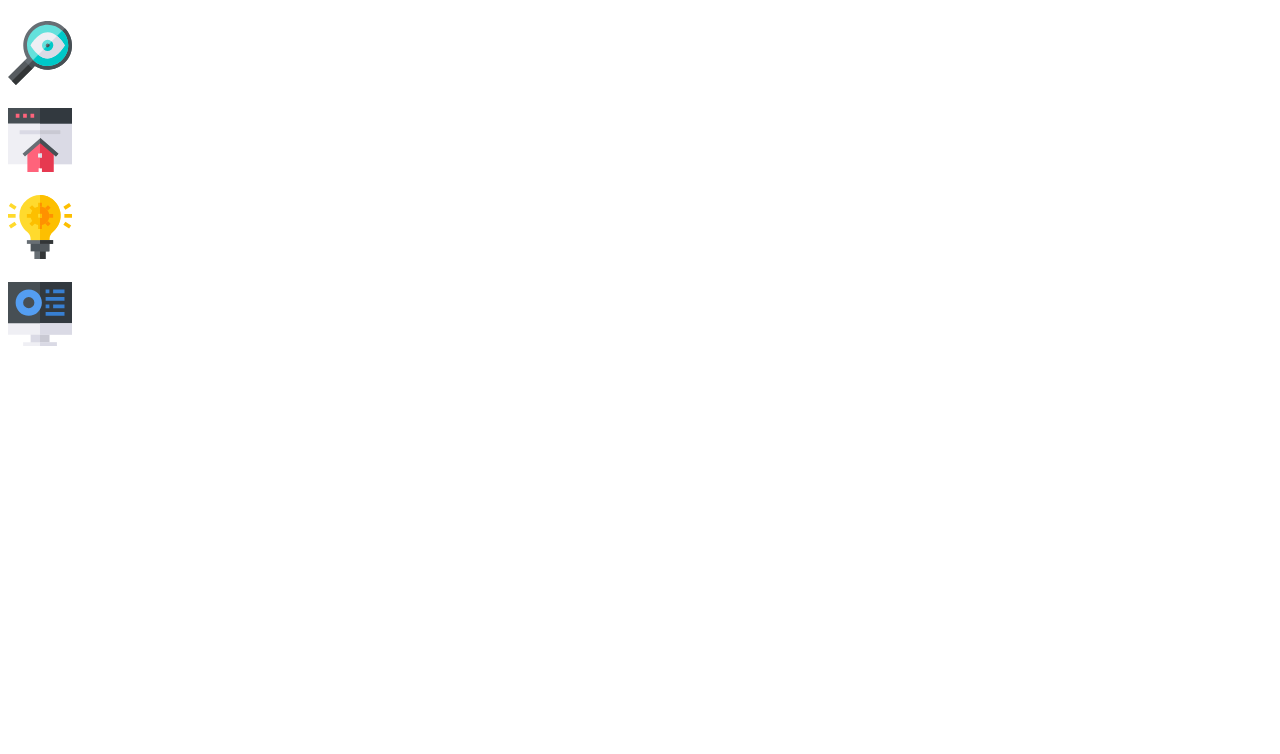
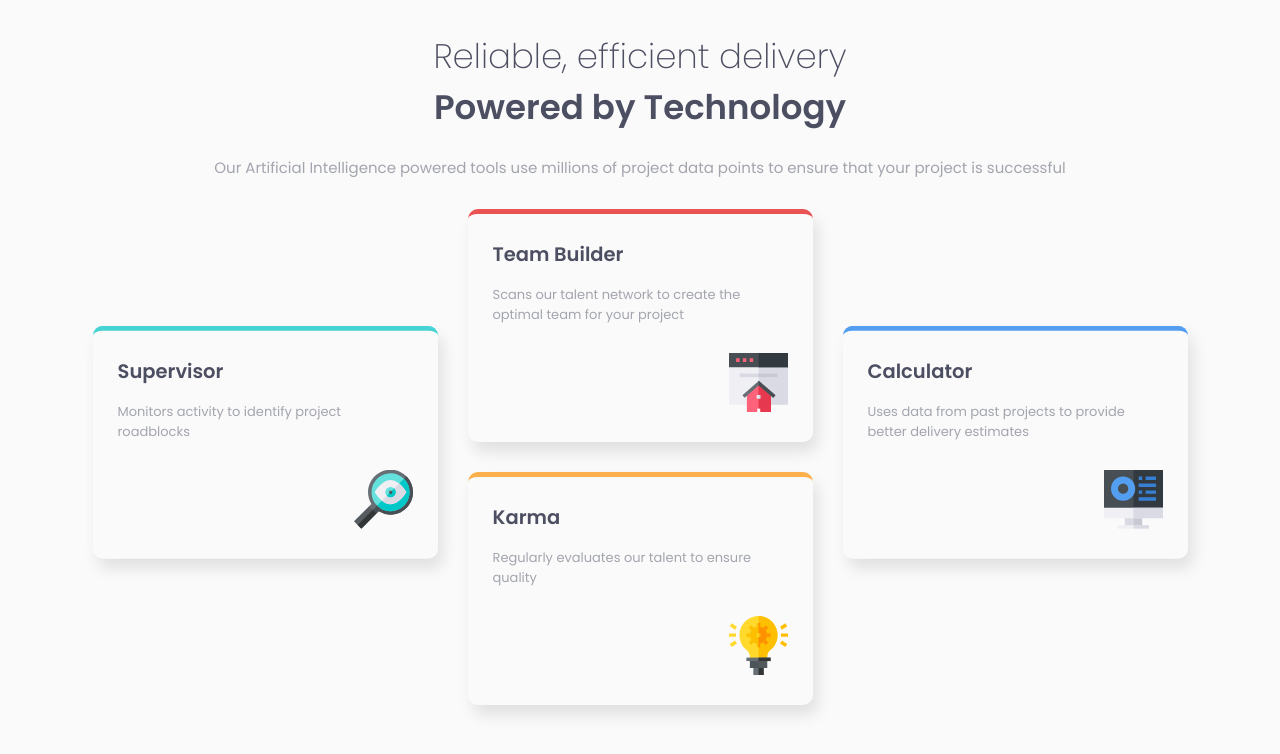
Before and after one commit to MathyNBS/four-card, a plain HTML site: page src/four-card.html in a window 1280 px wide. Drawn offline with Linux system fonts and the light colour scheme.

Commit message:
Projeto Finalizado mas com possiveis futuras melhorias

```diff
--- a/src/four-card.html
+++ b/src/four-card.html
@@ -4,6 +4,7 @@
     <meta charset="UTF-8">
     <meta name="viewport" content="width=device-width, initial-scale=1.0">
     <title>Four Card Feature Section</title>
+    <link rel="stylesheet" href="style.css">
     <link rel="shortcut icon" href="/images/favicon-32x32.png" type="image/x-icon">
     <link rel="preconnect" href="https://fonts.googleapis.com">
     <link rel="preconnect" href="https://fonts.gstatic.com" crossorigin>
@@ -11,30 +12,56 @@
 </head>
 <body>
     <main>
-        <div>
-            <h1></h1>
-            <p></p>
+        <div class="main-text">
+            <h1>
+                Reliable, efficient delivery <br>
+                <span>Powered by Technology</span>
+            </h1>
+            <p>
+                Our Artificial Intelligence powered tools use millions of project data points
+                to ensure that your project is successful
+            </p>
         </div>
-        <div>
-            <div>
-                <h3></h3>
-                <p></p>
-                <img src="/images/icon-supervisor.svg" alt="">
+
+        <div class="container">
+            <div class="supervisor box-push">
+                <div class="supervisor-text">
+                    <h2>Supervisor</h2>
+                    <p>Monitors activity to identify project roadblocks</p>
+                </div>
+                <div class="supervisor-img">
+                    <img src="/images/icon-supervisor.svg" alt="Supervisor">
+                </div>
             </div>
-            <div>
-                <h3></h3>
-                <p></p>
-                <img src="/images/icon-team-builder.svg" alt="">
+
+            <div class="team-builder">
+                <div class="team-builder-text">
+                    <h2>Team Builder</h2>
+                    <p>Scans our talent network to create the optimal team for your project</p>
+                </div>
+                <div class="team-builder-img">
+                    <img src="/images/icon-team-builder.svg" alt="Team Builder">
+                </div>
             </div>
-            <div>
-                <h3></h3>
-                <p></p>
-                <img src="/images/icon-karma.svg" alt="">
+
+            <div class="calculator box-push">
+                <div class="calculator-text">
+                    <h2>Calculator</h2>
+                    <p>Uses data from past projects to provide better delivery estimates</p>
+                </div>
+                <div class="calculator-img">
+                    <img src="/images/icon-calculator.svg" alt="Calculator">
+                </div>
             </div>
-            <div>
-                <h3></h3>
-                <p></p>
-                <img src="/images/icon-calculator.svg" alt="">
+
+            <div class="karma">
+                <div class="karma-text">
+                    <h2>Karma</h2>
+                    <p>Regularly evaluates our talent to ensure quality</p>
+                </div>
+                <div class="karma-img">
+                    <img src="/images/icon-karma.svg" alt="Karma">
+                </div>
             </div>
         </div>
     </main>
--- a/src/style.css
+++ b/src/style.css
@@ -1,15 +1,156 @@
+* {
+    box-sizing: border-box;
+}
+
 body {
     font-family: "Poppins";
+    font-size: 15px;
+    background-color: hsl(0, 0%, 98%);
+}
+
+main {
+    display: flex;
+    flex-direction: column;
+    justify-content: center;
+    align-items: center;
 }
 
 h1 {
-
+    font-size: 37px;
+    font-weight: 200;
+    color: hsl(234, 12%, 34%);
 }
 
-h3 {
+span {
+    font-weight: 600;
+}
 
+h2 {
+    font-weight: 600;
+    color: hsl(234, 12%, 34%);
 }
 
 p {
+    font-weight: 400;
+    color: hsl(229, 6%, 66%);
+}
 
+img {
+    width: 20%;
 }
+
+.main-text {
+    text-align: center;
+    width: 28%;
+}
+
+.container {
+    display: flex;
+    flex-wrap: wrap;
+    justify-content: center;
+    max-width: 1440px;
+}
+
+.supervisor {
+    padding: 10px 25px 30px 25px;
+    border-top: 5px solid hsl(180, 62%, 55%);
+    border-radius: 10px;
+    box-shadow: 5px 10px 15px rgba(0, 0, 0, 0.1);
+    margin: 15px;
+    width: 23em;
+}
+
+.supervisor-text {
+    width: 100%;
+    font-size: 13px;
+}
+
+.supervisor-img {
+    display: flex;
+    justify-content: right;
+    padding: 15px 0 0 0;
+}
+
+.team-builder {
+    padding: 10px 25px 30px 25px;
+    border-top: 5px solid hsl(0, 78%, 62%);
+    border-radius: 10px;
+    box-shadow: 5px 10px 15px rgba(0, 0, 0, 0.1);
+    margin: 15px;
+    width: 23em;
+}
+
+.team-builder-text {
+    width: 100%;
+    font-size: 13px;
+}
+
+.team-builder-img {
+    display: flex;
+    justify-content: right;
+    padding: 15px 0 0 0;
+}
+
+.karma {
+    padding: 10px 25px 30px 25px;
+    border-top: 5px solid hsl(34, 97%, 64%);
+    border-radius: 10px;
+    box-shadow: 5px 10px 15px rgba(0, 0, 0, 0.1);
+    margin: 15px;
+    width: 23em;
+}
+
+.karma-text {
+    width: 100%;
+    font-size: 13px;
+}
+
+.karma-img {
+    display: flex;
+    justify-content: right;
+    padding: 15px 0 0 0;
+}
+
+.calculator {
+    padding: 10px 25px 30px 25px;
+    border-top: 5px solid hsl(212, 86%, 64%);
+    border-radius: 10px;
+    box-shadow: 5px 10px 15px rgba(0, 0, 0, 0.1);
+    margin: 15px;
+    width: 23em;
+}
+
+.calculator-text {
+    width: 100%;
+    font-size: 13px;
+}
+
+.calculator-img {
+    display: flex;
+    justify-content: right;
+    padding: 15px 0 0 0;
+}
+
+.box-push {
+    transform: translateY(50%);
+}
+
+@media (max-width: 1622px) {
+    .main-text {
+        width: auto;
+    }
+
+    .main-text h1 {
+        font-size: 34px;
+    }
+}
+
+@media (max-width: 775px) {
+    .box-push {
+        transform: translateY(0);
+    }
+
+    .main-text h1 {
+        font-size: 28px;
+    }
+}
```
